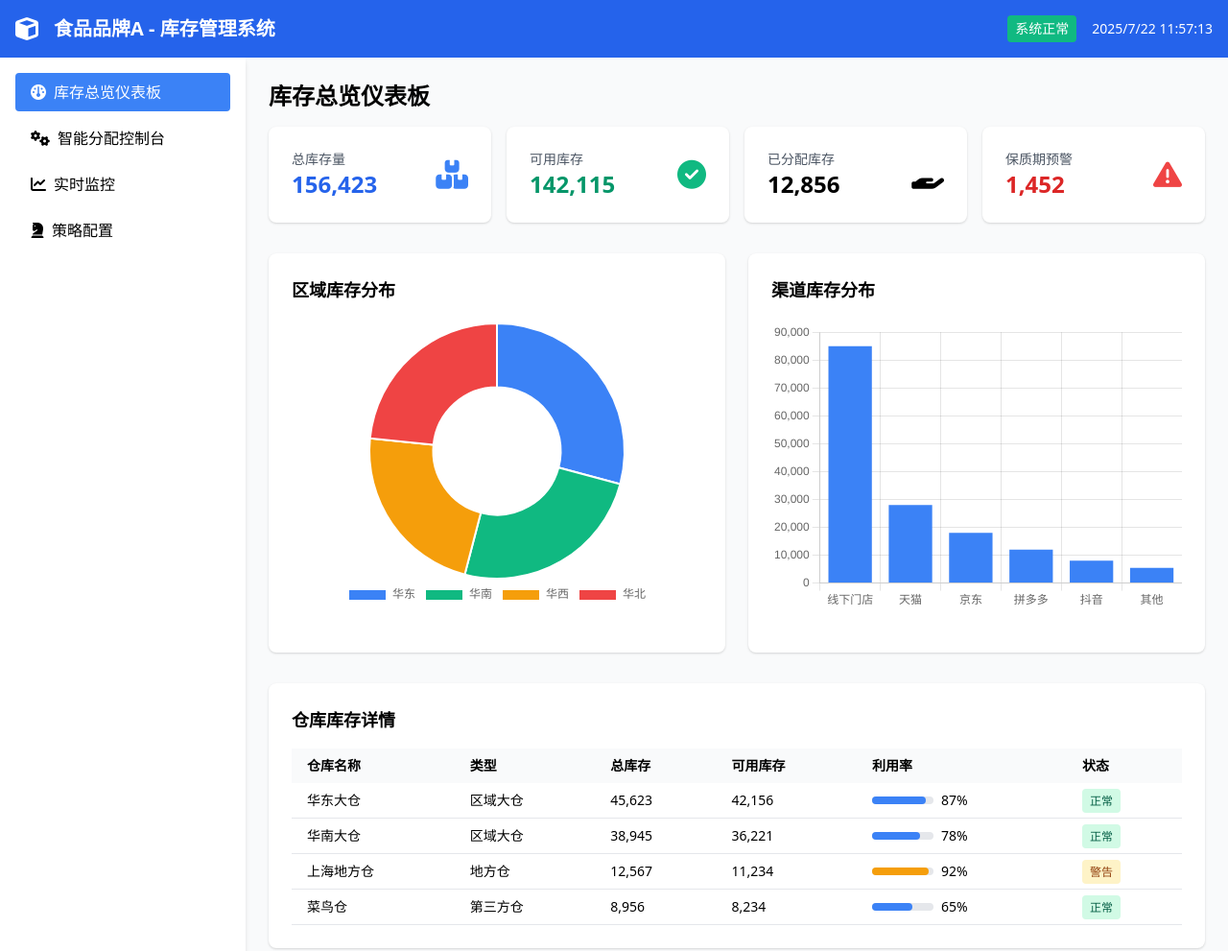
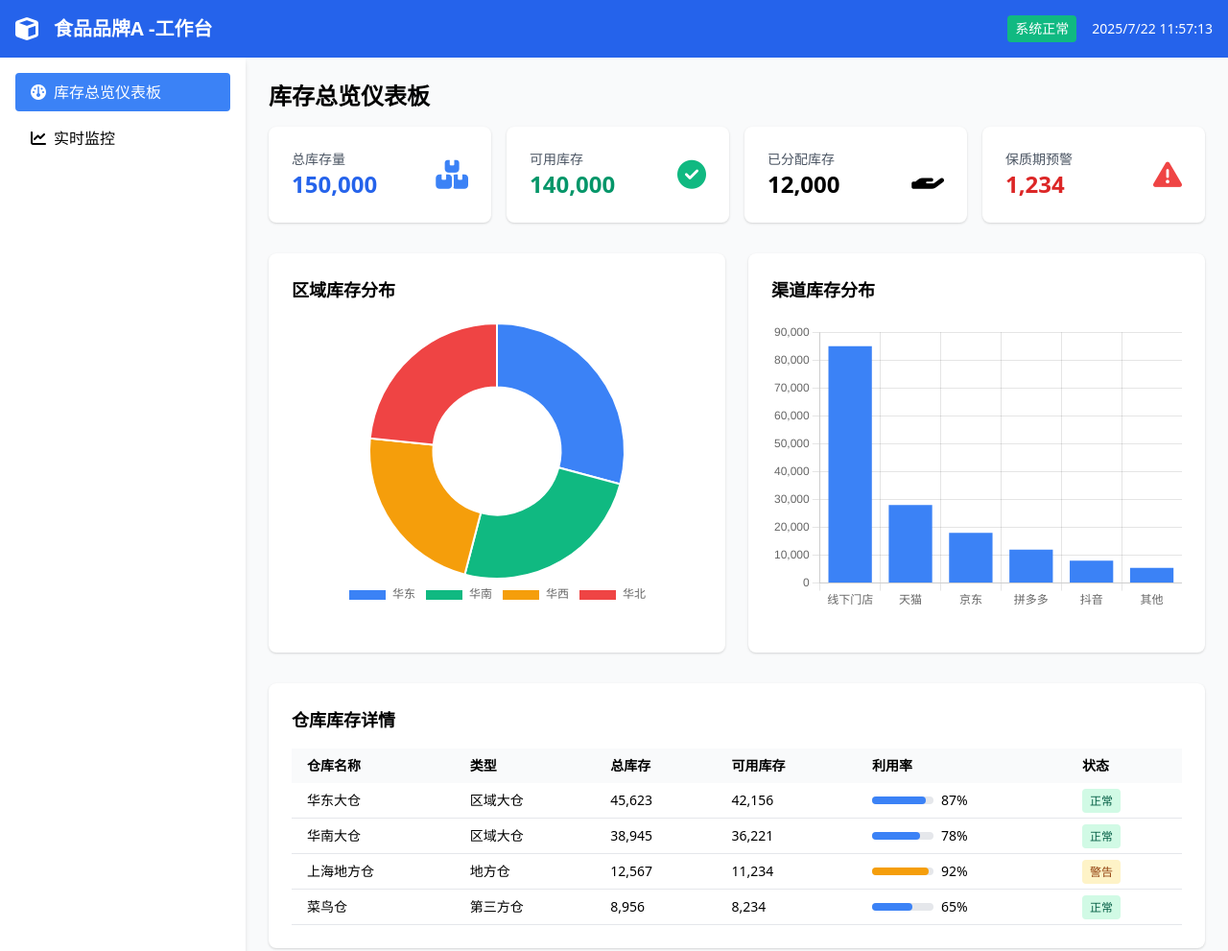
Before and after one commit to 1207286114/repo, a plain HTML site: page index.html in a window 1280 px wide. Shown: the top 991 px of the page at 96% size. Drawn offline with nearby package versions, Linux system fonts and the light colour scheme.

Commit message:
Update index.html

```diff
--- a/index.html
+++ b/index.html
@@ -29,7 +29,7 @@
         <div class="container mx-auto flex justify-between items-center">
             <div class="flex items-center space-x-4">
                 <i class="fas fa-cube text-2xl"></i>
-                <h1 class="text-xl font-bold">食品品牌A - 库存管理系统</h1>
+                <h1 class="text-xl font-bold">食品品牌A -工作台</h1>
             </div>
             <div class="flex items-center space-x-4">
                 <span class="bg-green-500 px-2 py-1 rounded text-sm">系统正常</span>
@@ -45,15 +45,11 @@
                 <button onclick="showPage('dashboard')" class="nav-btn w-full text-left px-4 py-2 rounded bg-blue-500 text-white">
                     <i class="fas fa-dashboard mr-2"></i>库存总览仪表板
                 </button>
-                <button onclick="showPage('allocation')" class="nav-btn w-full text-left px-4 py-2 rounded hover:bg-gray-100">
-                    <i class="fas fa-cogs mr-2"></i>智能分配控制台
-                </button>
+
                 <button onclick="showPage('monitor')" class="nav-btn w-full text-left px-4 py-2 rounded hover:bg-gray-100">
                     <i class="fas fa-chart-line mr-2"></i>实时监控
                 </button>
-                <button onclick="showPage('strategy')" class="nav-btn w-full text-left px-4 py-2 rounded hover:bg-gray-100">
-                    <i class="fas fa-chess-knight mr-2"></i>策略配置
-                </button>
+
             </nav>
         </aside>
 
@@ -70,7 +66,7 @@
                             <div class="flex items-center justify-between">
                                 <div>
                                     <p class="text-sm text-gray-600">总库存量</p>
-                                    <p class="text-2xl font-bold text-blue-600">156,423</p>
+                                    <p class="text-2xl font-bold text-blue-600">150,000</p>
                                 </div>
                                 <i class="fas fa-boxes text-3xl text-blue-500"></i>
                             </div>
@@ -79,7 +75,7 @@
                             <div class="flex items-center justify-between">
                                 <div>
                                     <p class="text-sm text-gray-600">可用库存</p>
-                                    <p class="text-2xl font-bold text-green-600">142,115</p>
+                                    <p class="text-2xl font-bold text-green-600">140,000</p>
                                 </div>
                                 <i class="fas fa-check-circle text-3xl text-green-500"></i>
                             </div>
@@ -88,7 +84,7 @@
                             <div class="flex items-center justify-between">
                                 <div>
                                     <p class="text-sm text-gray-600">已分配库存</p>
-                                    <p class="text-2xl font-bold text-orange-600">12,856</p>
+                                    <p class="text-2xl font-bold text-orange-600">12,000</p>
                                 </div>
                                 <i class="fas fa-hand-holding text-3xl text-orange-500"></i>
                             </div>
@@ -97,7 +93,7 @@
                             <div class="flex items-center justify-between">
                                 <div>
                                     <p class="text-sm text-gray-600">保质期预警</p>
-                                    <p class="text-2xl font-bold text-red-600">1,452</p>
+                                    <p class="text-2xl font-bold text-red-600">1,234</p>
                                 </div>
                                 <i class="fas fa-exclamation-triangle text-3xl text-red-500"></i>
                             </div>
```
